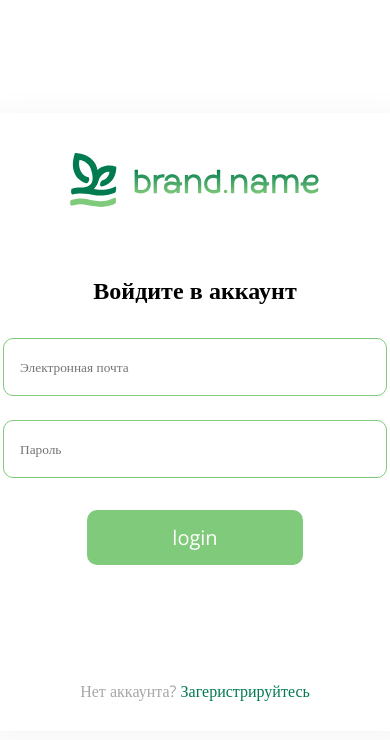
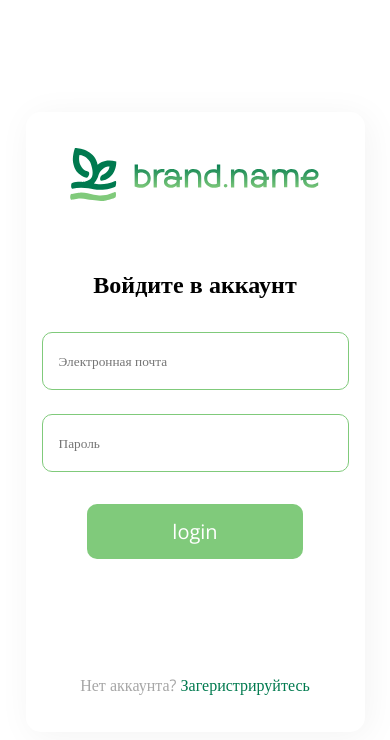
Before and after one commit to kirillkeril/papu_team_client, a React (Create React App) app: page /login in a window 390 px wide. Shown: the top 740 px of the page. Built offline with nearby package versions, Linux system fonts and the light colour scheme.

Commit message:
adaptive

```diff
--- a/src/components/LoginCard/LoginCard.js
+++ b/src/components/LoginCard/LoginCard.js
@@ -118,8 +118,9 @@ export const LoginCard = (params) => {
           <span className={styles.span}>Войдите в аккаунт</span>
           <form className={styles.registerForm}>
             <Input
+              // width={"350px"}
               placeholder={"Электронная почта"}
-              style={{ marginBottom: "24px" }}
+              style={{ marginBottom: "24px", width: '350px'}}
               name={"email"}
               id={"email"}
               type={"email"}
@@ -127,6 +128,7 @@ export const LoginCard = (params) => {
               onChange={handleEmail}
             />
             <Input
+              style={{width: '350px'}}
               placeholder={"Пароль"}
               name={"password"}
               id={"password"}
@@ -154,14 +156,14 @@ export const LoginCard = (params) => {
   } else {
     return (
       <div className={styles.registerCard}>
-        <Image width={"250px"} src={"/source/logo.svg"} />
+        <Image style={{width:"250px"}} src={"/source/logo.svg"} />
 
         <div className={styles.formContainer}>
           <span className={styles.span}>Войдите в аккаунт</span>
           <form className={styles.registerForm}>
             <Input
               ref={nameInp}
-              style={{ marginBottom: "24px" }}
+              style={{ marginBottom: "24px", width:"350px"}}
               name={"userName"}
               id={"userName"}
               value={userName}
@@ -178,7 +180,7 @@ export const LoginCard = (params) => {
               placeholder={"Как вас зовут?"}
             />
             <Input
-              style={{ marginBottom: "24px" }}
+              style={{ marginBottom: "24px",width:'350px'}}
               name={"email"}
               type={"email"}
               id={"email"}
@@ -196,7 +198,7 @@ export const LoginCard = (params) => {
               placeholder={"Электронная почта"}
             />
             <Input
-              style={{ marginBottom: "24px" }}
+              style={{ marginBottom: "24px", width: '350px'}}
               name={"password"}
               id={"password"}
               type={"password"}
@@ -208,9 +210,11 @@ export const LoginCard = (params) => {
               placeholder={"Пароль"}
             />
             <Input
+              style={{width:"350px"}}
               name={"password"}
               type={"password"}
               id={"password"}
+              width={'350px'}
               value={passwordAffirm}
               onChange={(e) => {
                 handlePasswordAffirm(e);
--- a/src/components/LoginCard/loginCard.module.css
+++ b/src/components/LoginCard/loginCard.module.css
@@ -10,6 +10,12 @@
     max-width: 350px;
     padding: 40px 40px 29px 40px;
 }
+@media (max-width: 480px) {
+    .registerCard {
+        padding: 36px 16px;
+    }
+}
+
 .span {
     font-size: 24px;
     font-weight: 600;
--- a/src/components/UIKit/Input/Input.js
+++ b/src/components/UIKit/Input/Input.js
@@ -1,5 +1,5 @@
 import styles from './Input.module.css';
 
 export const Input = (params) => {
-    return (<input className={styles.input} {...params}/>)
+    return (<input className={styles.input} style={{...params.style}} {...params}/>)
 }
--- a/src/components/UIKit/Input/Input.module.css
+++ b/src/components/UIKit/Input/Input.module.css
@@ -1,8 +1,12 @@
 .input {
     padding: 19px 16px;
-    min-width: 350px;
     border-radius: 10px !important;
     border: 1px solid var(--brandColor) !important;
     outline: none;
     font-family: 'Open Sans';
 }
+@media (max-width: 480px) {
+    .input {
+        width: 70vw !important;
+    }
+}
```
